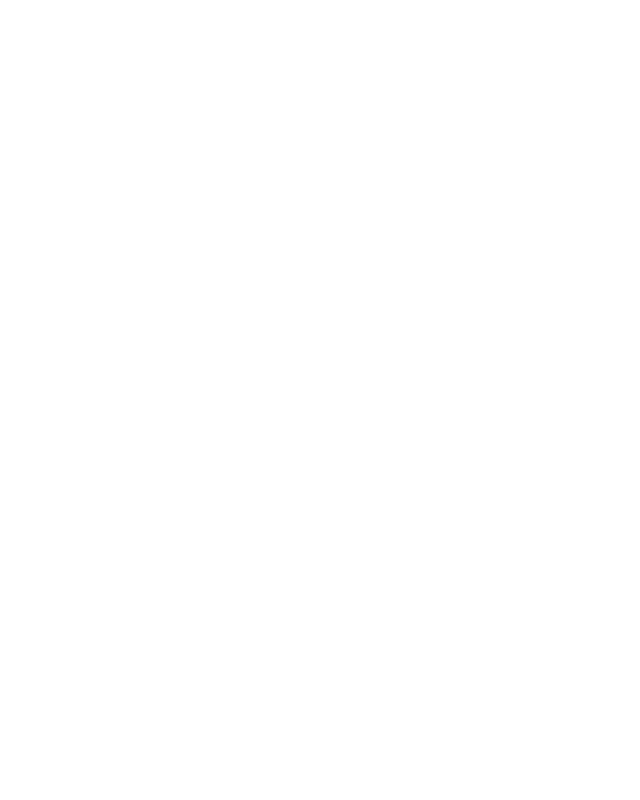
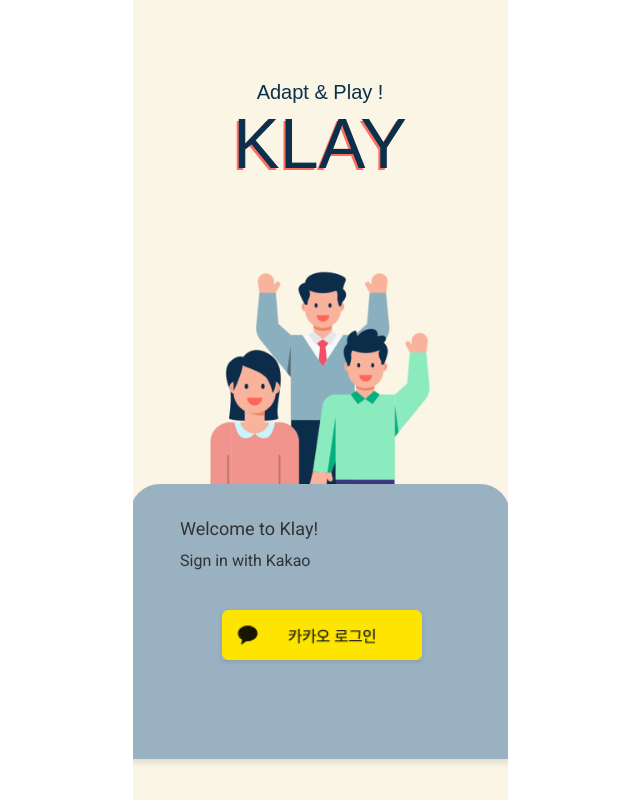
Before and after one commit to 9oormthon-univ/2024_DANPOON_TEAM_56_FE, a React (Create React App) app: page / in a window 1280 px wide. Before the commit this address had no page. Shown: the whole page, without its empty margins (320-960 px from the left). Built offline with nearby package versions, Linux system fonts and the light colour scheme; a web font is replaced by a local one.

Commit message:
App update

```diff
--- a/src/App.js
+++ b/src/App.js
@@ -1,6 +1,6 @@
 import React from 'react';
 import { BrowserRouter as Router, Routes, Route } from 'react-router-dom';
-import First from "./Login/Login";
+import Login from "./Login/Login";
 import Home from "./Home/Home";
 import LevelButtonsPage from './LevelButtonsPage/LevelButtonsPage';
 import MissionRoadMap from './MissionRoadMap/MissionRoadMap';
@@ -12,7 +12,7 @@
   return (
     <Router>
       <Routes>
-        <Route path="/login" element={<First />} />
+        <Route path="/" element={<Login />} />
         <Route path="/home" element={<Home />} />
         <Route path="/levels" element={<LevelButtonsPage />} />
         <Route path="/missionroadmap" element={<MissionRoadMap />} />
```
